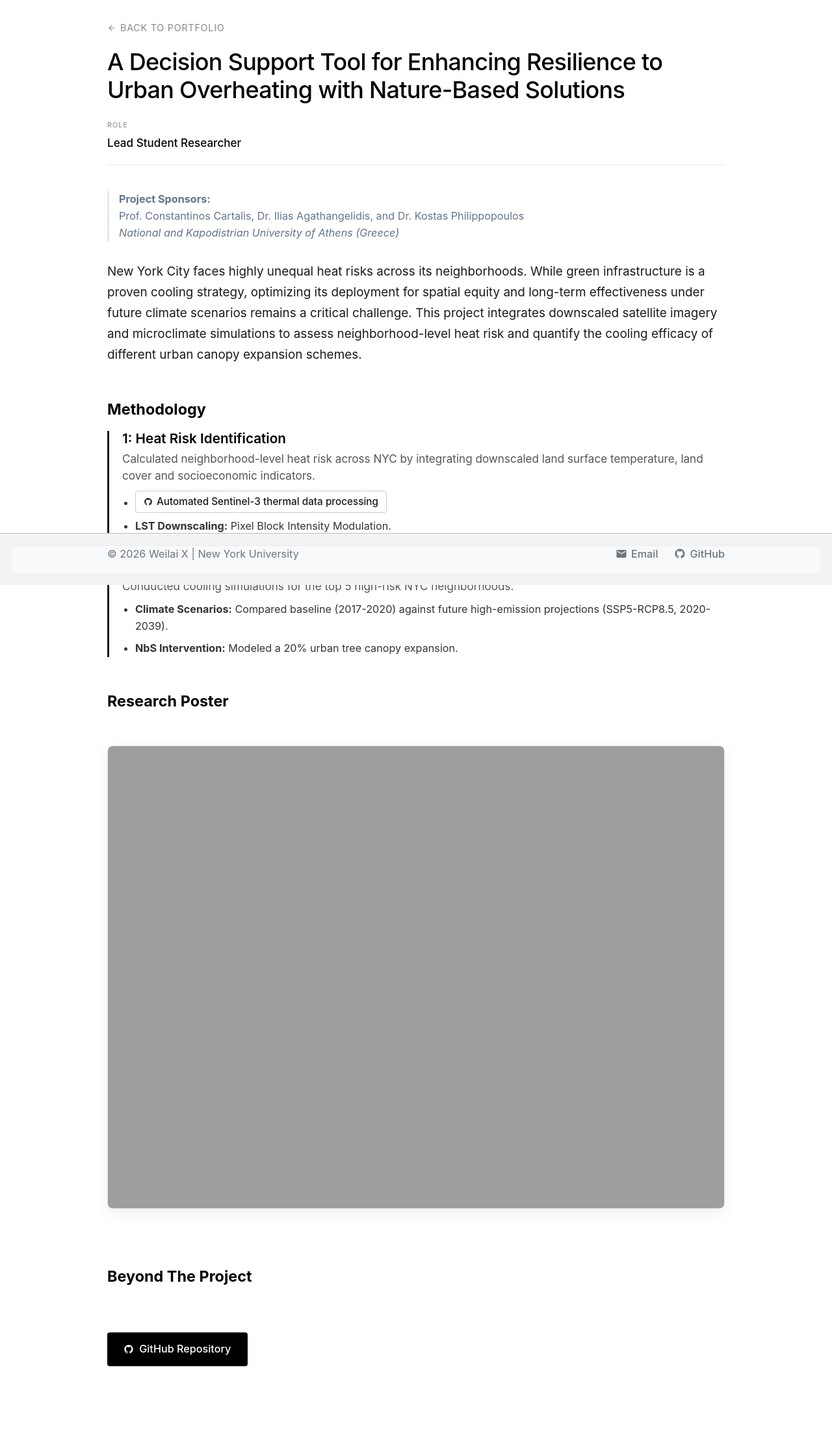
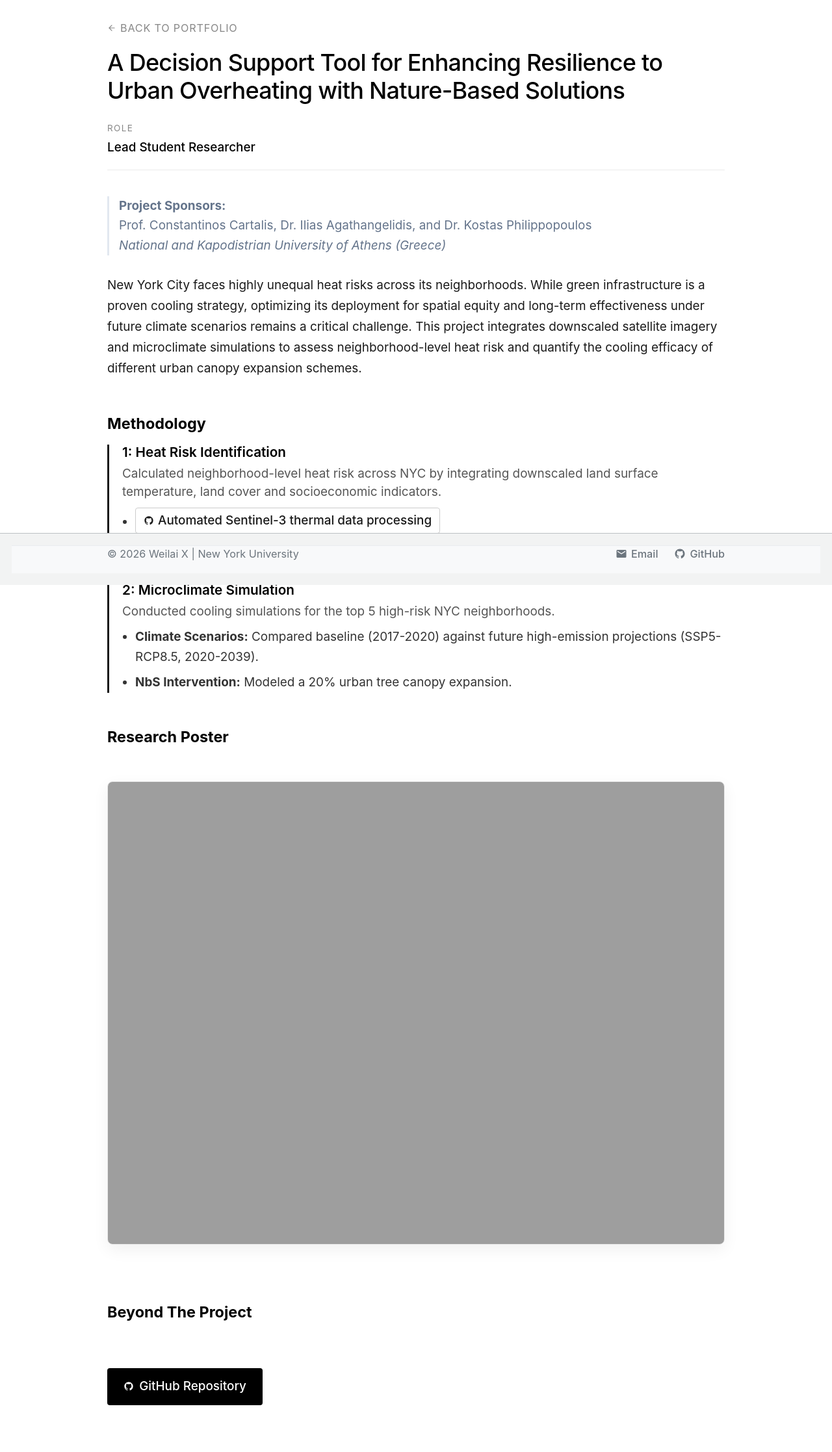
Before and after one commit to Seab0t/Seab0t.github.io, a Jekyll site: the page built from _portfolio/portfolio-NbS.md, in a window 1280 px wide. Shown: the whole page at 65% size. Built offline with Jekyll 4.4.1, drawn with Linux system fonts in a browser that asks for light colours; a script bundle is joined from its source files by our own code; library files that are not in the unit come from our copies; before the commit the page ends 2174 px from its top, so only the background shows below that.

Commit message:
update layout

```diff
--- a/_layouts/portfolio-item.html
+++ b/_layouts/portfolio-item.html
@@ -15,7 +15,7 @@ layout: default
     padding: 30px 0 20px 0; border-bottom: 1px solid rgba(0,0,0,0.08);
   }
   .back-to-gallery {
-    display: inline-flex; align-items: center; gap: 6px; font-size: 0.8rem;
+    display: inline-flex; align-items: center; gap: 6px; font-size: 0.9rem;
     text-transform: uppercase; letter-spacing: 0.05em; color: #888;
     text-decoration: none !important; margin-bottom: 20px; transition: all 0.2s ease;
   }
@@ -26,11 +26,15 @@ layout: default
   }
   .typography-meta-info { display: flex; flex-wrap: wrap; gap: 40px; }
   .meta-block { display: flex; flex-direction: column; }
+
+  /* 统一：看板小标题稍微放大 */
   .meta-title {
-    font-size: 0.6rem; text-transform: uppercase; letter-spacing: 0.1em;
+    font-size: 0.75rem; text-transform: uppercase; letter-spacing: 0.1em;
     color: #888; margin-bottom: 6px;
   }
-  .meta-detail { font-size: 0.95rem; font-weight: 500; color: #000; }
+  /* 统一：看板内容字号对齐正文 */
+  .meta-detail { font-size: 1.05rem; font-weight: 500; color: #000; }
+
   .portfolio-content-body { margin-top: 40px; font-size: 1.05rem; line-height: 1.7; }
   .portfolio-content-body h3 {
     font-size: 1.3rem; font-weight: 700; margin-top: 3rem; margin-bottom: 1rem; color: #000;
@@ -39,9 +43,11 @@ layout: default
     margin: 2rem 0; width: 100%; height: auto; border-radius: 4px;
   }
   .action-buttons { display: flex; gap: 15px; margin-top: 4rem; margin-bottom: 4rem; }
+
+  /* 统一：底部按钮字号对齐正文 */
   .btn-minimal {
     display: inline-flex; align-items: center; gap: 8px; padding: 0.7rem 1.4rem;
-    border-radius: 4px; font-weight: 500; font-size: 0.9rem; text-decoration: none !important;
+    border-radius: 4px; font-weight: 500; font-size: 1.05rem; text-decoration: none !important;
     transition: all 0.2s;
   }
   .btn-black { background-color: #000; color: #fff !important; }
@@ -64,14 +70,13 @@ layout: default
   }
 
   .subproject-img-wrapper {
-    flex: 0 0 32%; /* 稍微缩小了图片的占比，给文字留更多空间 */
+    flex: 0 0 32%;
     max-width: 300px;
   }
 
-  /* 图片悬浮放大特效：暗示可以点击 */
   .subproject-img-wrapper a {
     display: block;
-    overflow: hidden; /* 防止图片放大时溢出边框 */
+    overflow: hidden;
     border-radius: 4px;
     border: 1px solid #eaeaea;
     box-shadow: 0 2px 6px rgba(0,0,0,0.04);
@@ -81,50 +86,52 @@ layout: default
     width: 100%;
     display: block;
     border: none;
-    transition: transform 0.3s ease; /* 添加平滑动画 */
+    transition: transform 0.3s ease;
   }
   .subproject-img-wrapper a:hover img {
-    transform: scale(1.03); /* 鼠标放上去时，图片微微放大 3% */
+    transform: scale(1.03);
   }
 
   .subproject-text-content {
     flex: 1;
     display: flex;
     flex-direction: column;
-    margin-top: -3px; /* 微调：消除标题自带的细微顶部空白，让文字和图片上边缘绝对齐平 */
+    margin-top: -3px;
   }
 
+  /* 统一：如果正文是 1.05，标题必须放大压得住场子 */
   .subproject-title {
-    font-size: 1.05rem; /* 字号缩小 */
+    font-size: 1.2rem;
     font-weight: 600;
     margin: 0 0 6px 0;
     line-height: 1.4;
   }
 
-  /* 标题链接的样式 */
   .subproject-title a {
     color: #1a4471;
     text-decoration: none !important;
     transition: color 0.2s ease;
   }
   .subproject-title a:hover {
-    color: #e74c3c; /* 鼠标悬停时变成显眼的颜色（可根据喜好改回黑色 #000） */
+    color: #e74c3c;
     text-decoration: underline !important;
   }
 
+  /* 统一：作者信息稍微小一点点形成对比 */
   .subproject-meta {
-    font-size: 0.85rem; /* 作者和年份字号进一步缩小 */
+    font-size: 0.95rem;
     color: #666;
     margin-bottom: 10px;
     font-style: italic;
   }
 
+  /* 统一：描述文字完全对齐 1.05rem 正文 */
   .subproject-desc {
-    font-size: 0.95rem; /* 描述字号缩小 */
+    font-size: 1.05rem;
     color: #333;
     line-height: 1.6;
     margin: 0;
-    text-align: justify; /* 💡 关键：强制两端对齐，消除右侧锯齿感 */
+    text-align: justify;
   }
 
   @media (max-width: 768px) {
--- a/_portfolio/portfolio-NbS.md
+++ b/_portfolio/portfolio-NbS.md
@@ -10,7 +10,7 @@ project_role: "Lead Student Researcher"
 github_link: "https://github.com/Seab0t/NbS_tool"
 gallery_description: How can we optimize urban canopy expansion to mitigate thermal stress in NYC neighborhoods facing the highest heat risk?
 ---
-<div style="border-left: 3px solid #e2e8f0; padding-left: 15px; margin-bottom: 30px; color: #64748b; font-size: 0.9rem; line-height: 1.6;">
+<div style="border-left: 3px solid #e2e8f0; padding-left: 15px; margin-bottom: 30px; color: #64748b; font-size: 1.05rem; line-height: 1.6;">
   <strong>Project Sponsors:</strong><br>
   Prof. Constantinos Cartalis, Dr. Ilias Agathangelidis, and Dr. Kostas Philippopoulos <br>
   <em>National and Kapodistrian University of Athens (Greece)</em>
@@ -21,12 +21,12 @@ New York City faces highly unequal heat risks across its neighborhoods. While gr
 ### Methodology
 <div style="border-left: 3px solid #1a1a1a; padding-left: 20px; margin-bottom: 35px;">
   <h4 style="margin: 0 0 6px 0; font-size: 1.15rem; font-weight: 600; color: #000;">1: Heat Risk Identification</h4>
-  <p style="margin: 0 0 10px 0; font-size: 0.95rem; color: #555; line-height: 1.5;">
+  <p style="margin: 0 0 10px 0; font-size: 1.05rem; color: #555; line-height: 1.5;">
     Calculated neighborhood-level heat risk across NYC by integrating downscaled land surface temperature, land cover and socioeconomic indicators.
   </p>
-  <ul style="font-size: 0.9rem; color: #333; margin: 0 0 16px 0; padding-left: 20px; line-height: 1.6;">
-    <li> <a href="https://github.com/Seab0t/Sentinel3_Download_Process_Python" target="_blank" style="display: inline-flex; align-items: center; gap: 6px; font-size: 0.85rem; font-weight: 500; color: #1a1a1a; text-decoration: none; border: 1px solid #ccc; padding: 4px 12px; border-radius: 4px; transition: all 0.2s;" onmouseover="this.style.borderColor='#000'; this.style.backgroundColor='#f9f9f9'" onmouseout="this.style.borderColor='#ccc'; this.style.backgroundColor='transparent'">
-    <svg style="width:14px; height:14px; fill:currentColor;" viewBox="0 0 24 24"><path d="M12 2C6.477 2 2 6.477 2 12c0 4.42 2.865 8.166 6.839 9.489.5.092.682-.217.682-.482 0-.237-.008-.866-.013-1.7-2.782.603-3.369-1.34-3.369-1.34-.454-1.156-1.11-1.462-1.11-1.462-.908-.62.069-.608.069-.608 1.003.07 1.531 1.03 1.531 1.03.892 1.529 2.341 1.087 2.91.831.092-.646.35-1.086.636-1.336-2.22-.253-4.555-1.11-4.555-4.943 0-1.091.39-1.984 1.03-2.682-.103-.253-.447-1.27.098-2.646 0 0 .84-.269 2.75 1.025A9.578 9.578 0 0112 6.836c.85.004 1.705.114 2.504.336 1.909-1.294 2.747-1.025 2.747-1.025.546 1.376.202 2.394.1 2.646.64.699 1.026 1.591 1.026 2.682 0 3.841-2.337 4.687-4.565 4.935.359.309.678.919.678 1.852 0 1.336-.012 2.415-.012 2.743 0 .267.18.578.688.48C19.138 20.161 22 16.416 22 12c0-5.523-4.477-10-10-10z"/></svg>
+  <ul style="font-size: 1.05rem; color: #333; margin: 0 0 16px 0; padding-left: 20px; line-height: 1.6;">
+    <li> <a href="https://github.com/Seab0t/Sentinel3_Download_Process_Python" target="_blank" style="display: inline-flex; align-items: center; gap: 6px; font-size: 1.05rem; font-weight: 500; color: #1a1a1a; text-decoration: none; border: 1px solid #ccc; padding: 4px 12px; border-radius: 4px; transition: all 0.2s;" onmouseover="this.style.borderColor='#000'; this.style.backgroundColor='#f9f9f9'" onmouseout="this.style.borderColor='#ccc'; this.style.backgroundColor='transparent'">
+    <svg style="width:16px; height:16px; fill:currentColor;" viewBox="0 0 24 24"><path d="M12 2C6.477 2 2 6.477 2 12c0 4.42 2.865 8.166 6.839 9.489.5.092.682-.217.682-.482 0-.237-.008-.866-.013-1.7-2.782.603-3.369-1.34-3.369-1.34-.454-1.156-1.11-1.462-1.11-1.462-.908-.62.069-.608.069-.608 1.003.07 1.531 1.03 1.531 1.03.892 1.529 2.341 1.087 2.91.831.092-.646.35-1.086.636-1.336-2.22-.253-4.555-1.11-4.555-4.943 0-1.091.39-1.984 1.03-2.682-.103-.253-.447-1.27.098-2.646 0 0 .84-.269 2.75 1.025A9.578 9.578 0 0112 6.836c.85.004 1.705.114 2.504.336 1.909-1.294 2.747-1.025 2.747-1.025.546 1.376.202 2.394.1 2.646.64.699 1.026 1.591 1.026 2.682 0 3.841-2.337 4.687-4.565 4.935.359.309.678.919.678 1.852 0 1.336-.012 2.415-.012 2.743 0 .267.18.578.688.48C19.138 20.161 22 16.416 22 12c0-5.523-4.477-10-10-10z"/></svg>
     Automated Sentinel-3 thermal data processing
   </a></li>
     <li><b>LST Downscaling:</b> Pixel Block Intensity Modulation.</li>
@@ -36,10 +36,10 @@ New York City faces highly unequal heat risks across its neighborhoods. While gr
 
 <div style="border-left: 3px solid #1a1a1a; padding-left: 20px; margin-bottom: 30px;">
   <h4 style="margin: 0 0 6px 0; font-size: 1.15rem; font-weight: 600; color: #000;">2: Microclimate Simulation</h4>
-  <p style="margin: 0 0 10px 0; font-size: 0.95rem; color: #555; line-height: 1.5;">
+  <p style="margin: 0 0 10px 0; font-size: 1.05rem; color: #555; line-height: 1.5;">
     Conducted cooling simulations for the top 5 high-risk NYC neighborhoods.
   </p>
-  <ul style="font-size: 0.9rem; color: #333; margin: 0; padding-left: 20px; line-height: 1.6;">
+  <ul style="font-size: 1.05rem; color: #333; margin: 0; padding-left: 20px; line-height: 1.6;">
     <li><b>Climate Scenarios:</b> Compared baseline (2017-2020) against future high-emission projections (SSP5-RCP8.5, 2020-2039).</li>
     <li><b>NbS Intervention:</b> Modeled a 20% urban tree canopy expansion.</li>
   </ul>
```
Also changed, not shown: other parts of _layouts/portfolio-item.html (+2 -2 lines).
